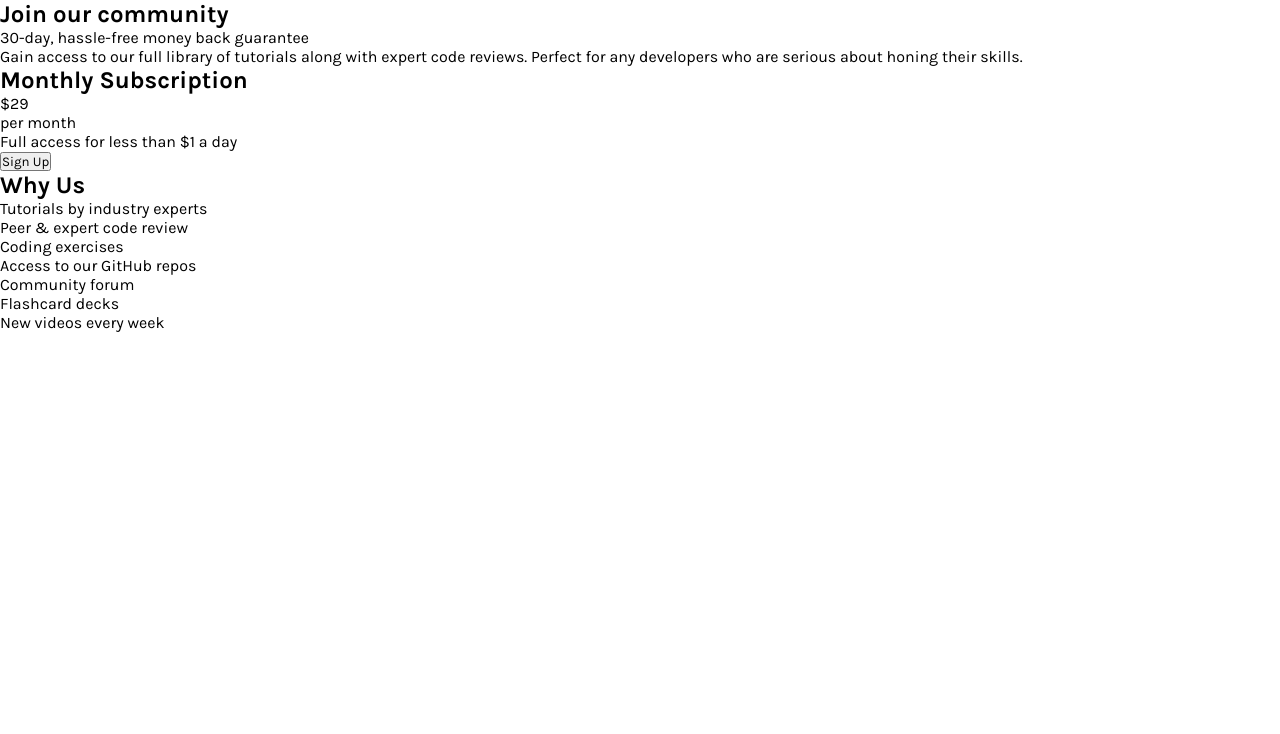
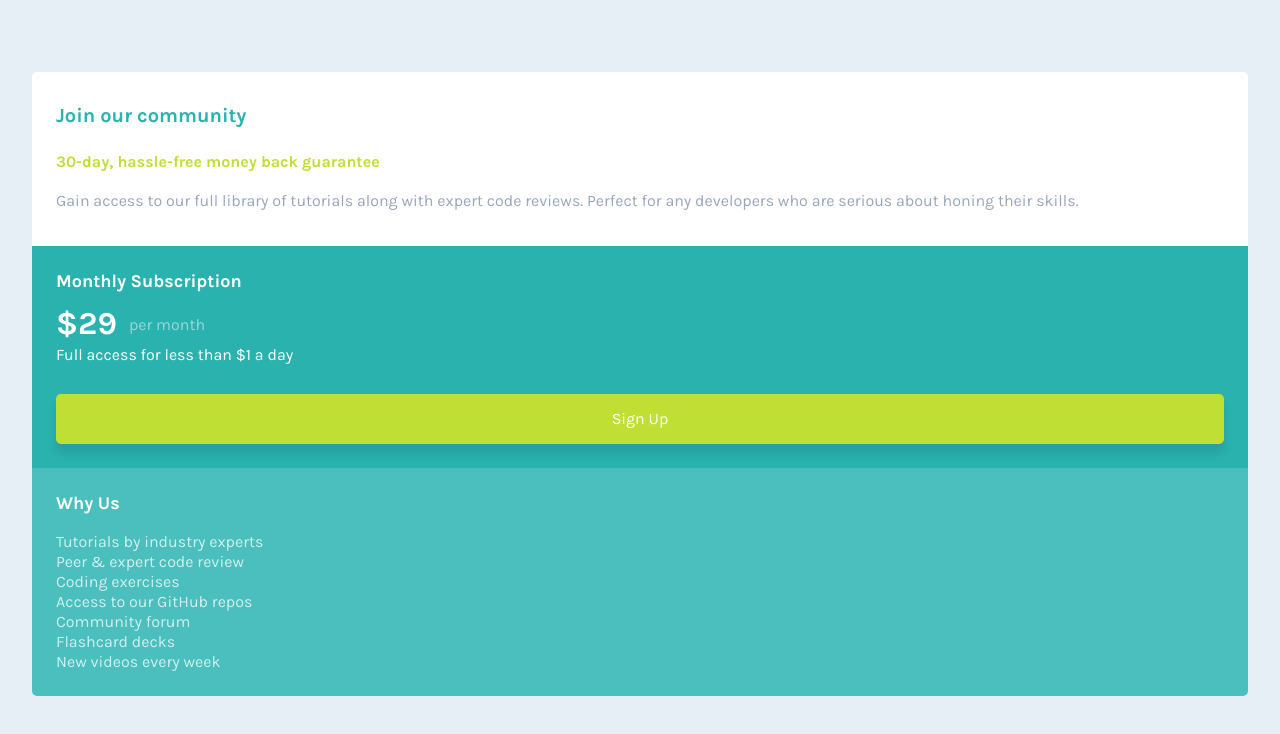
Before and after one commit to megobira/price, a plain HTML site: page index.html in a window 1280 px wide. Drawn offline with Linux system fonts and the light colour scheme.

Commit message:
início do projeto

```diff
--- a/css/global.css
+++ b/css/global.css
@@ -1,8 +1,29 @@
-@import url('https://fonts.googleapis.com/css2?family=Karla:wght@400;700&display=swap');
-
 * {
     margin: 0;
     padding: 0;
     box-sizing: border-box;
-    font-family: 'karla';
+    font-family: 'Karla', sans-serif;
 }
+
+body {
+    background-color: var(--Light-Gray);
+}
+
+main {
+    padding-block: 4.5rem;
+    padding-inline: 2rem;
+}
+
+h1 {
+    font-size: 1.25rem;
+    color: var(--Cyan);
+    line-height: 1.5rem;
+    margin-bottom: 1.5rem;
+}
+
+h2 {
+    font-size: 1.125rem;
+    line-height: 1.375rem;
+    color: #fff;
+    margin-bottom: 1.125rem;
+}
--- a/css/main.css
+++ b/css/main.css
@@ -0,0 +1,76 @@
+.superior {
+    padding-inline: 1.5rem;
+    padding-block: 2rem;
+    border-top-left-radius: 0.3125rem;
+    border-top-right-radius: 0.3125rem;
+    background: #ffff;
+}
+
+.primeiro_p {
+    font-weight: 700;
+    line-height: 1.25rem;
+    color: var(--Bright-Yellow);
+    margin-bottom: 1rem;
+}
+
+.segundo_p {
+    line-height: 1.625rem;
+    color: var(--Grayish-Blue);
+    font-size: 0.875;
+}
+
+.esquerda {
+    background: var(--Cyan);
+    padding: 1.5rem;
+}
+
+.primeiro_p_esquerda {
+    color: #ffff;
+    font-size: 2rem;
+    font-weight: 700;
+    line-height: 1.75rem;
+}
+
+.segundo_p_esquerda {
+    color: #ffff;
+    opacity: 0.5;
+}
+
+.section_esquerda {
+    display: flex;
+    align-items: center;
+    gap: 0.75rem;
+    margin-bottom: 0.25rem;
+}
+
+.esquerda>p {
+    color: #ffff;
+    line-height: 1.625rem;
+    margin-bottom: 1.625rem;
+}
+
+button {
+    padding-block: 1rem;
+    width: 100%;
+    color: #ffff;
+    font-size: 1rem;
+    line-height: 1.125rem;
+    border: 0px;
+    background-color: var(--Bright-Yellow);
+    border-radius: 0.3125rem;
+    box-shadow: 0px 10px 10px rgba(0, 0, 0, 0.0973011)
+}
+
+.direita {
+    background: var(--Light-Cyan);
+    padding: 1.5rem;
+    border-bottom-left-radius: 0.3125rem;
+    border-bottom-right-radius: 0.3125rem;
+}
+
+.direita p {
+    line-height: 1.25rem;
+    font-size: 0.875;
+    color: white;
+    opacity: 0.75;
+}
--- a/index.html
+++ b/index.html
@@ -4,6 +4,7 @@
     <meta charset="UTF-8">
     <meta name="viewport" content="width=device-width, initial-scale=1.0">
     <link rel="shortcut icon" href="./images/favicon-32x32.png" type="image/x-icon">
+    <link href="https://fonts.googleapis.com/css2?family=Karla:wght@400;700&display=swap" rel="stylesheet">
     <link rel="stylesheet" href="style.css">
     <title>Price Component</title>
 </head>
@@ -12,17 +13,17 @@
         <div class="superior">
             <section>
                 <h1>Join our community</h1>
-                <p>30-day, hassle-free money back guarantee</p>
-                <p>Gain access to our full library of tutorials along with expert code reviews. Perfect for any developers who are serious about honing their skills.</p>
+                <p class="primeiro_p">30-day, hassle-free money back guarantee</p>
+                <p class="segundo_p">Gain access to our full library of tutorials along with expert code reviews. Perfect for any developers who are serious about honing their skills.</p>
             </section>
         </div>
 
         <div class="inferior">
             <section class="esquerda">
                 <h2>Monthly Subscription</h2>
-                <div>
-                    <p>$29</p>
-                    <p>per month</p>
+                <div class="section_esquerda">
+                    <p class="primeiro_p_esquerda">$29</p>
+                    <p class="segundo_p_esquerda">per month</p>
                 </div>
                 <p>Full access for less than $1 a day</p>
                 <button>Sign Up</button>
```
